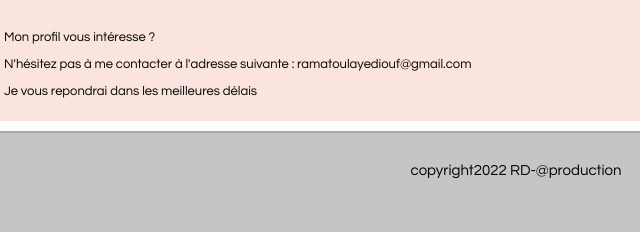
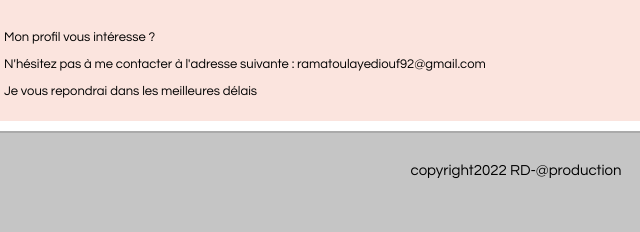
Before and after one commit to bintourassoul/rassoul.gitbub.com, a plain HTML site: page contact.html in a window 1280 px wide. Shown: the part 264-496 px from the top of the page, 124-764 px from the left. Drawn offline with Linux system fonts and the light colour scheme.

Commit message:
Update contact.html

```diff
--- a/contact.html
+++ b/contact.html
@@ -26,7 +26,7 @@
       <h1>Contactez-moi !</h1>
       <div class="sec">
         <p>Mon profil vous intéresse ?</p>
-        <p>N'hésitez pas à me contacter à l'adresse suivante : ramatoulayediouf@gmail.com</p>
+        <p>N'hésitez pas à me contacter à l'adresse suivante : ramatoulayediouf92@gmail.com</p>
         <p>Je vous repondrai dans les meilleures délais</p>
 
       </div>
```
